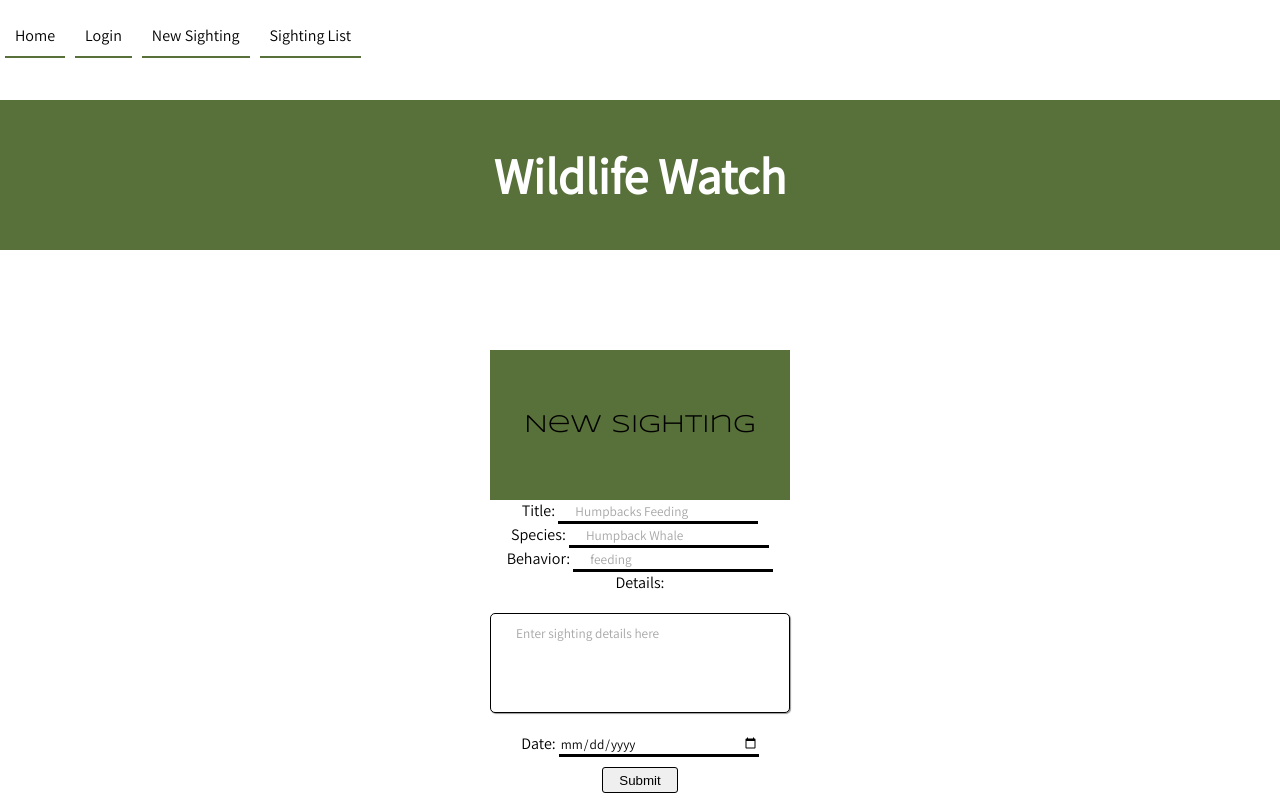
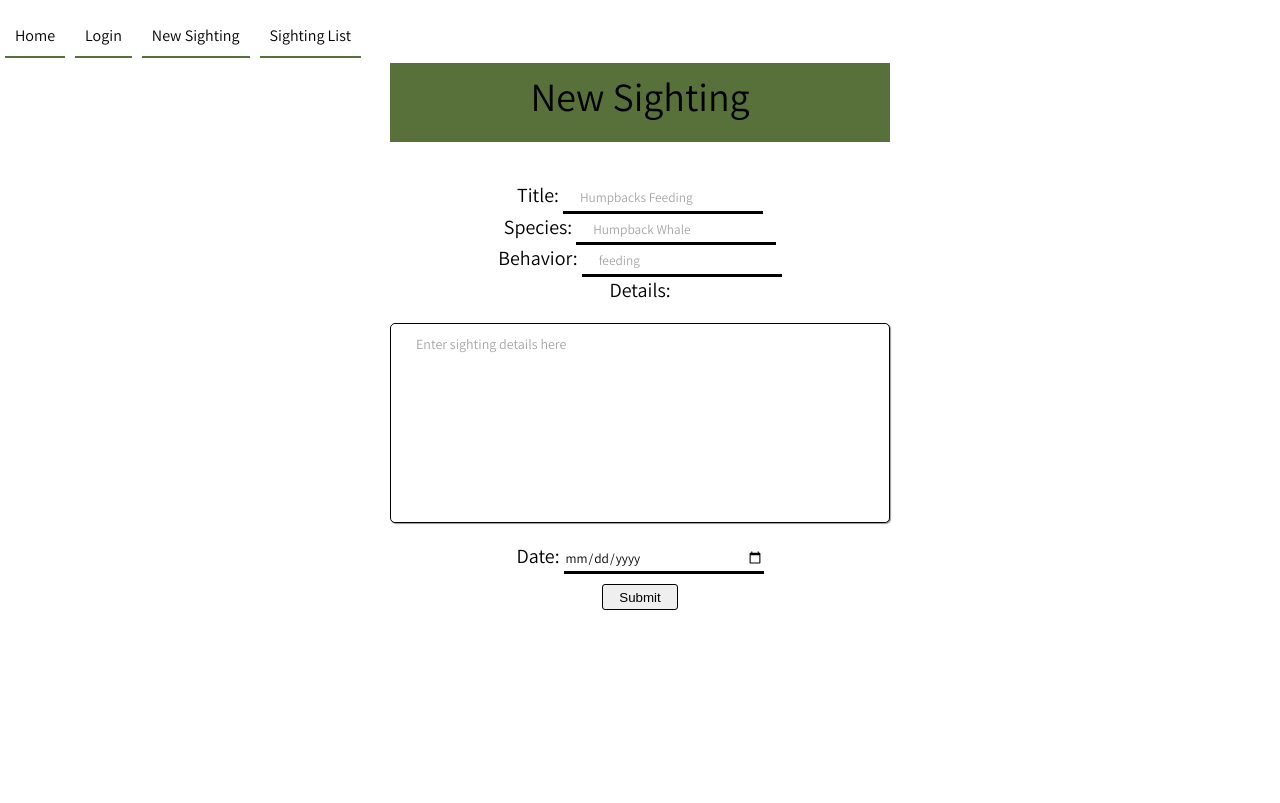
Before and after one commit to klguenth/wildlife-app, a React (Create React App) app: page /sightingForm in a window 1280 px wide. Built offline with nearby package versions, Linux system fonts and the light colour scheme.

Commit message:
edited css

```diff
--- a/src/App.css
+++ b/src/App.css
@@ -1,6 +1,10 @@
 * {
     font-family: 'Assistant', sans-serif;
     color: #000000;
+}
+
+body {
+    padding-top: 50px;
 }
 
 .App {
@@ -34,4 +38,5 @@ input[type="date"] {
 
 label {
     color: #000000;
+    width: 100px;
 }
--- a/src/App.js
+++ b/src/App.js
@@ -1,6 +1,5 @@
 import React from 'react';
 import Nav from './Components/Nav/Nav.js';
-import Header from './Components/Header/Header.js';
 import SignUpForm from './Components/SignUpForm/SignUpForm.js';
 import LandingPage from './Components/LandingPage/LandingPage.js';
 import Login from './Components/Login/Login.js';
@@ -42,13 +41,12 @@ export default class App extends React.Component {
         <div className="nav">
           <Nav loggedIn={this.state.loggedIn} />
         </div>
-          <Header />
         <div className='blurred-box'>
-          <main className='App'>
-              <section className="mainSection">
-                {this.renderMainRoutes()}
-              </section>
-            </main>
+        <main className='App'>
+            <section className="mainSection">
+              {this.renderMainRoutes()}
+            </section>
+          </main>
         </div>
       </div>
     );
--- a/src/Components/Header/Header.css
+++ /dev/null
@@ -1,16 +0,0 @@
-header {
-    display: flex;
-    flex-direction: column;
-    align-items: center;
-    justify-content: center;
-    font-family: 'Syncopate', sans-serif;
-    font-size: 25px;
-    width: 100%;
-    margin-top: 100px;
-    height: 150px;
-    background-color: #58703A;
-}
-
-h1 {
-    color: #ffffff;
-}
--- a/src/Components/Header/Header.js
+++ /dev/null
@@ -1,12 +0,0 @@
-import React from 'react';
-import './Header.css';
-
-export default class Header extends React.Component {
-    render() {
-        return (
-            <header className='header'>
-                <h1>Wildlife Watch</h1>
-            </header>
-        );
-    }
-}
--- a/src/Components/LandingPage/LandingPage.css
+++ b/src/Components/LandingPage/LandingPage.css
@@ -3,24 +3,50 @@
     flex-direction: column;
     align-items: center;
     text-align: center;
+    width: auto;
+}
+
+.mainHeader {
+    background-color: #58703A;
+    height: 300px;
+    width: 100%;
+    color: #ffffff;
+    font-size: 52px;
+    text-align: center;
+    margin-top: 30px;
+    line-height: 300px;
 }
 
 .conserveQuote {
     background-color: #ffffff;
-    padding: 200px;
-    margin: 0px;
+    width: 100%;
+    height: 300px;
+    line-height: 275px;
+    font-size: 14px;
+    word-break: break-all;
+}
+
+.imgContainer1 {
+    background-color: #585858;
+    height: 100%;
+    width: 100%;
     text-align: center;
 }
 
-.imgContainer {
+.imgContainer1 {
     background-color: #585858;
-    height: 100px;
+    height: 100%;
     width: 100%;
-    padding: 100px;
     text-align: center;
 }
 
+.imgContainer img {
+    height: 100%;
+    width: 100%;
+}
+
 .wwSummaries {
+    margin-top: 0px;
     width: 100%;
 }
 
--- a/src/Components/LandingPage/LandingPage.js
+++ b/src/Components/LandingPage/LandingPage.js
@@ -7,11 +7,14 @@ export default class LandingPage extends React.Component {
         return (
             <div>
                 <section className="mainSection">
-                    <h2 className="conserveQuote">
-                        "In the end we will conserve only what we love; we will love only what we understand; we will understand only what we are taught." -Baba Dioum
-                    </h2>
-                    <div className="imgContainer">
-                        <img src={'./Photos/humpback.jpeg'} alt="humpback whale"></img>
+                    <header className="mainHeader">
+                        Wildlife Watch
+                    </header>
+                    <div className="conserveQuote">
+                        <h2>"In the end we will conserve only what we love; we will love only what we understand; we will understand only what we are taught." -Baba Dioum</h2>
+                    </div>
+                    <div className="imgContainer1">
+                        <img src={require('./humpback.jpeg')} alt="humpback whale"></img>
                     </div>
                     <div className="wwSummaries">
                         <div className="wwSummary1">
@@ -20,15 +23,18 @@ export default class LandingPage extends React.Component {
                         </div>
                         <div className="wwSummary2">
                             <h3>Simplistic Sightings</h3>
-                            <h4>We provide a clean, stylized interface to record and view animal sightings.</h4>
+                            <h4>Utilizing a clean, stylized interface to record and view animal sightings.</h4>
                         </div>
                         <div className="wwSummary3">
                             <h3>Track Species</h3>
-                            <h4>Record Species, behavior, and track animal sightings over time.</h4>
+                            <h4>Record varieties of animal species, monitor animal behavior, and track sightings over time.</h4>
+                            <Link to='/SignUpForm'>Sign Up</Link>
                         </div>
                     </div>
+                    <div className="imgContainer2">
+                        <img src={require('./seal.jpeg')} alt="seal"></img>
+                    </div>
                 </section>
-                <Link to='/SignUpForm'>Sign Up</Link>
             </div>
         );
     }
--- a/src/Components/Login/Login.js
+++ b/src/Components/Login/Login.js
@@ -1,4 +1,5 @@
 import React from 'react';
+import { Link } from 'react-router-dom';
 import './Login.css';
 import SubmitButton from '../SubmitButton/SubmitButton';
 
@@ -6,6 +7,9 @@ export default class Login extends React.Component {
     render() {
         return (
             <form className="loginForm">
+                <header>
+                    Log In
+                </header>
                 <div className="usernameField">
                     <label htmlFor="username">Email</label>
                     <input type="text" name='username' id='username' />
@@ -15,6 +19,7 @@ export default class Login extends React.Component {
                     <input type="text" name='password' id='password' />
                 </div>
                 <SubmitButton />
+                <Link to='/signUp'>Sign Up</Link>
             </form>
         );
     }
--- a/src/Components/Nav/Nav.css
+++ b/src/Components/Nav/Nav.css
@@ -4,6 +4,8 @@
     width: 100%;
     position: fixed;
     top: 10px;
+    z-index: 10;
+    background-color: #ffffff;
 }
 /*Hide Hamburger*/
 #hamburgerNav label, #hamburger {
@@ -43,7 +45,7 @@
     /*show hamburger*/
     #hamburgerNav label {
         display: inline-block;
-        color: #ffffff;
+        color: #58703A;
         font-family: 'Montserrat', sans-serif;
         font-size: 20px;
         border: none;
--- a/src/Components/SightingForm/SightingForm.css
+++ b/src/Components/SightingForm/SightingForm.css
@@ -1,9 +1,23 @@
 
-#sightingFormBody {
+#sightingForm header {
+    width: 100%;
+    background-color: #58703A;
+    font-size: 40px;
+    padding: 20px;
+}
+
+/*#sightingFormBody {
     display: flex;
-    flex-direction: column;
-    align-items: center;
     max-width: 800px;
+}*/
+
+#record-sighting {
+    margin-top: 40px;
+    font-size: 20px;
+}
+
+#record-sighting input {
+    height: 30px;
 }
 
 .form-section {
@@ -11,8 +25,10 @@
     display: block;
 }
 
-#record-sighting label {
+.form-section label {
     color: #000000;
+    font-size: 20px;
+    width: 100px;
 }
 
 textarea {
@@ -23,7 +39,8 @@ textarea {
     border-radius: 5px;
     border: 1px solid #000000;
     box-shadow: 1px 1px 1px #999999;
-    width: 300px;
-    height: 100px;
+    width: 500px;
+    height: 200px;
+    font-size: 14px;
     resize: none;
 }
--- a/src/Components/SightingForm/SightingForm.js
+++ b/src/Components/SightingForm/SightingForm.js
@@ -17,10 +17,11 @@ export default class SightingForm extends React.Component {
 
     render() {
         return (
-            <div id='sightingFormBody'>
+            <div id='sightingForm'>
                 <header>
                 New Sighting
                 </header>
+                <div id='sightingFormBody'>
                     <form id="record-sighting">
                         <div className="form-section">
                             <label htmlFor="sighting-title">Title: </label>
@@ -45,6 +46,7 @@ export default class SightingForm extends React.Component {
                         <SubmitButton />
                     </form>
                 </div>
-        )
+            </div>
+        );
     }
 }
--- a/src/Components/SightingList/SightingList.js
+++ b/src/Components/SightingList/SightingList.js
@@ -6,8 +6,11 @@ export default class SightingList extends React.Component {
     render() {
         return (
             <div>
+                <header className="sightingListHeader">
+                    Sighting List
+                </header>
                 <SortOptions />
-                <section className="SightingList">
+                <section className="sightingList">
                     <ul>
                         <Sighting sightings={this.props.sightings} />
                         <Sighting sightings={this.props.sightings} />
--- a/src/index.css
+++ b/src/index.css
@@ -3,6 +3,7 @@ body {
   font-family: 'Montserrat', sans-serif;
   -webkit-font-smoothing: antialiased;
   -moz-osx-font-smoothing: grayscale;
+  padding-top: 50px;
 }
 
 code {
```
Also changed, not shown: src/Components/LandingPage/humpback.jpeg (renamed from src/Photos/humpback.jpeg), src/Components/LandingPage/seal.jpeg (added). Lines whose indentation alone changed are shown as unchanged.
